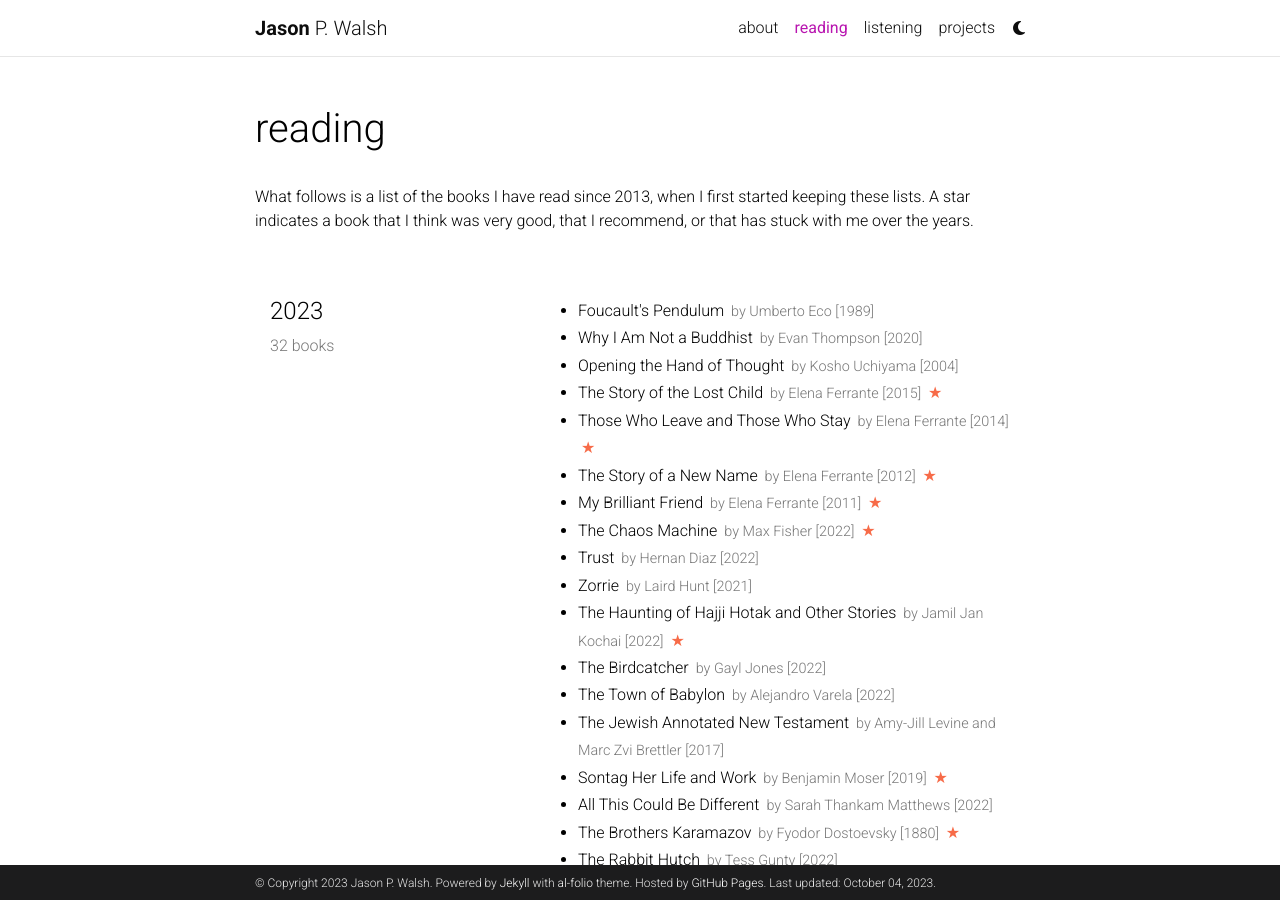
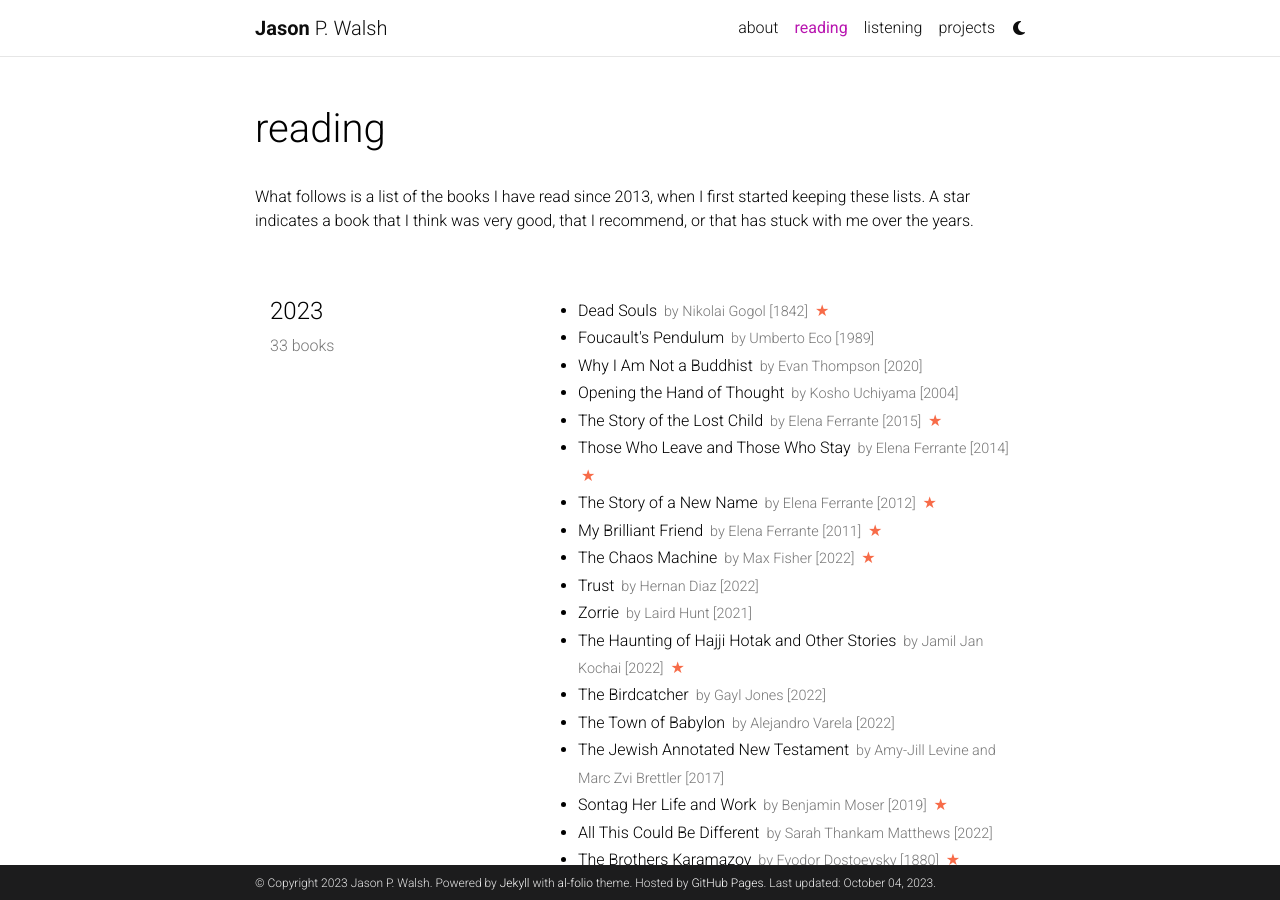
Before and after one commit to jwals23/jwals23.github.io, a Jekyll site: the page built from _pages/reading.md, in a window 1280 px wide and 900 px high. Built offline with Jekyll 4.4.1, drawn with Linux system fonts in a browser that asks for light colours; comment, search, counter and statistics services are not loaded; a style sheet for code colours, icons or effects is not loaded.

Commit message:
Adding Dead Souls

```diff
--- a/_data/reading.yml
+++ b/_data/reading.yml
@@ -1,6 +1,11 @@
 list:
   - year: "2023"
     books:
+      - title: Dead Souls
+        author: Nikolai Gogol
+        year: 1842
+        star: yes
+
       - title: Foucault's Pendulum
         author: Umberto Eco
         year: 1989
```
